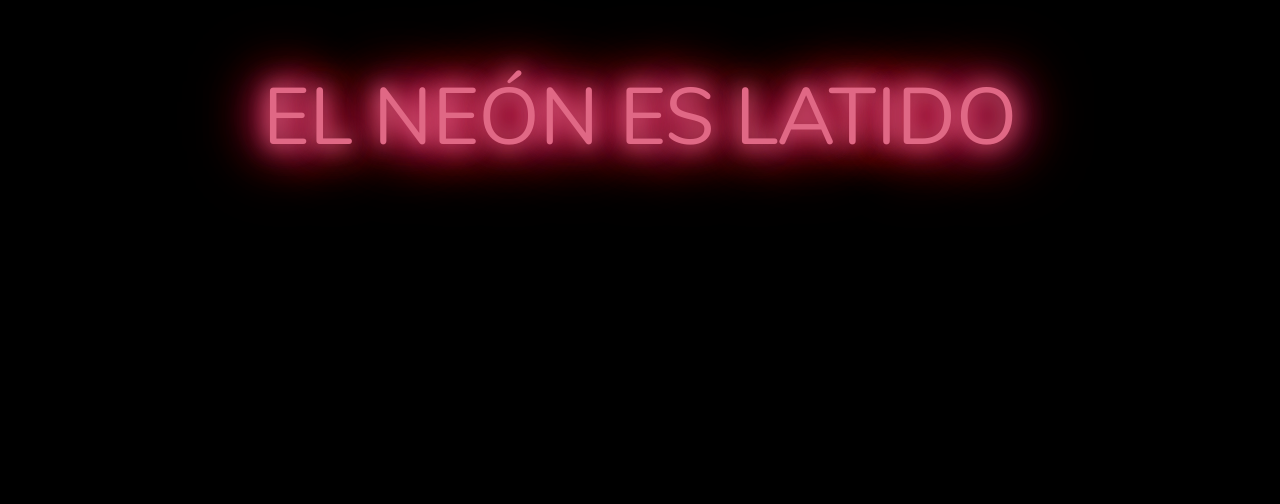
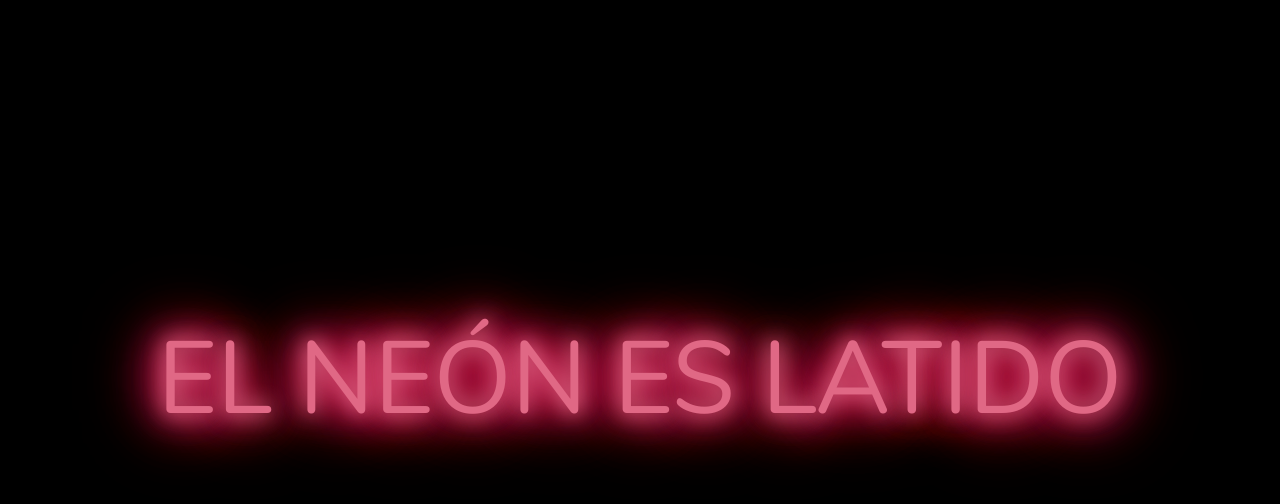
Before and after one commit to corvalanlara/neon, a plain HTML site: page index.html in a window 1280 px wide. Drawn offline with Linux system fonts and the light colour scheme.

Commit message:
con size dependiente del viewport

```diff
--- a/neon.css
+++ b/neon.css
@@ -13,9 +13,15 @@ body {
 
 #texto {
 	font-family: 'nunitoregular', sans-serif;
-	font-size: 80px;
+	font-size: 8vw;
 	color: #E06885;
 	text-align: center;
+	position: absolute;
+	top: 35%;
+	word-break: keep-all;
+	left: 50%;
+	margin-right: -50%;
+	transform: translate(-50%, -50%);
 	-webkit-animation: glow 1s ease-in-out infinite alternate;
 	-moz-animation: glow 1s ease-in-out infinite alternate;
 	animation: glow 1s ease-in-out infinite alternate;
```
